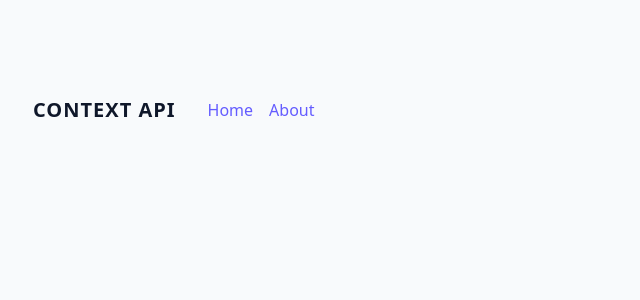
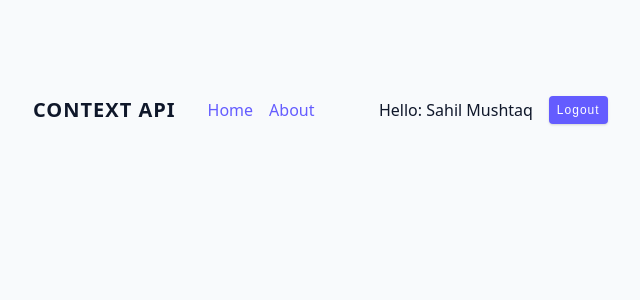
Before and after one commit to emmeiwhite/advanced-react-2024, a React (Vite) app: page / in a window 1280 px wide. Shown: the top 300 px of the page, without its empty margins (63-703 px from the left). Built offline with nearby package versions, Linux system fonts and the light colour scheme.

Commit message:
Context Working Fine!

```diff
--- a/src/tutorial/09-context-api/starter/Navbar.jsx
+++ b/src/tutorial/09-context-api/starter/Navbar.jsx
@@ -7,6 +7,7 @@ export default function Navbar() {
   const [user, setUser] = useState({ name: 'Sahil Mushtaq' })
 
   const logout = () => {
+    console.log('logout invoked!')
     setUser({ ...user, name: null })
   }
 
--- a/src/tutorial/09-context-api/starter/UserContainer.jsx
+++ b/src/tutorial/09-context-api/starter/UserContainer.jsx
@@ -5,9 +5,9 @@ export default function UserContainer() {
   const value = useContext(NavbarContext)
   console.log(value)
 
-  const { name, login, logout } = value
+  const { user, login, logout } = value
+  const { name } = user
 
-  return
   return (
     <div className="user-container">
       <p>{name ? `Hello: ${name}` : 'Login to Enter the application'}</p>
```
